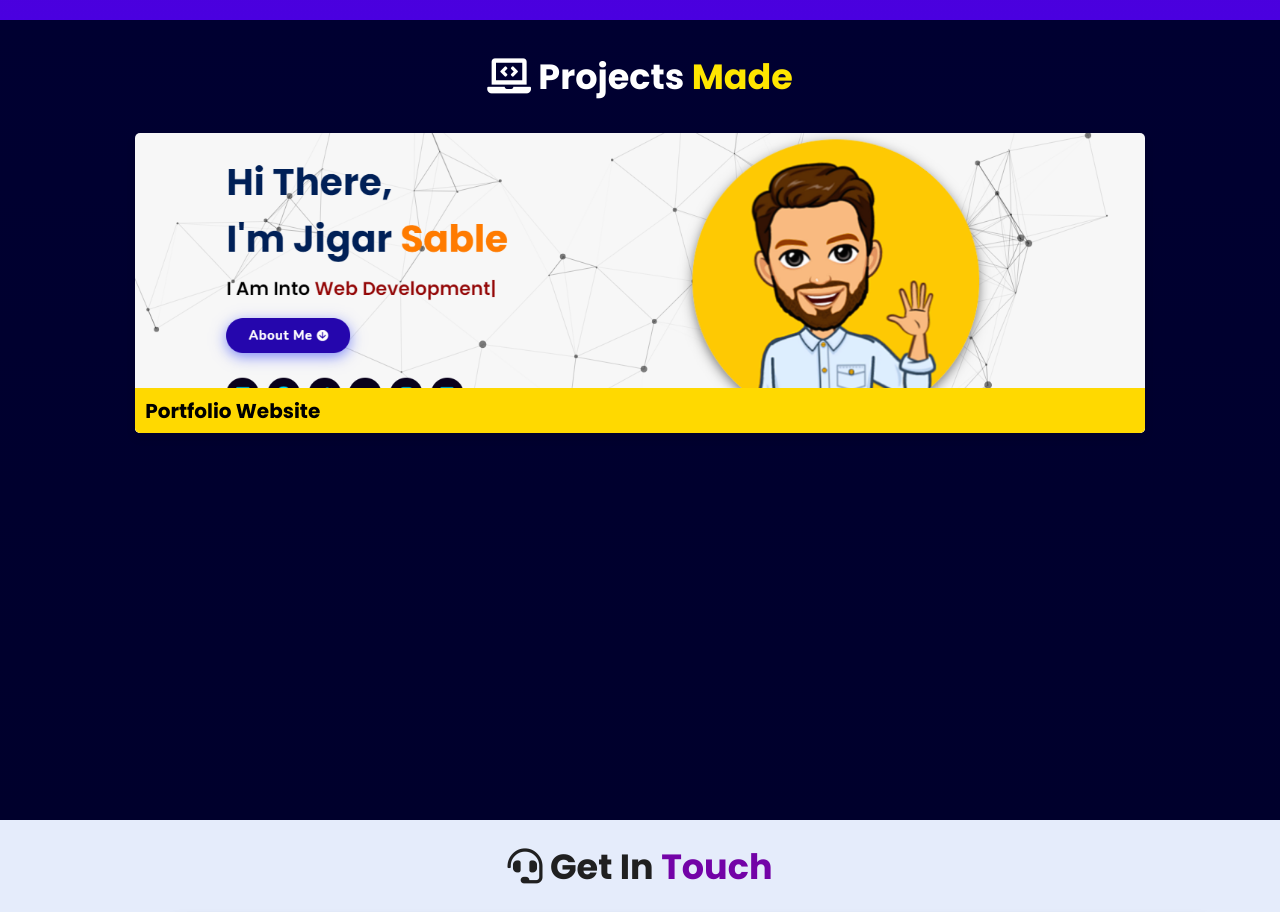
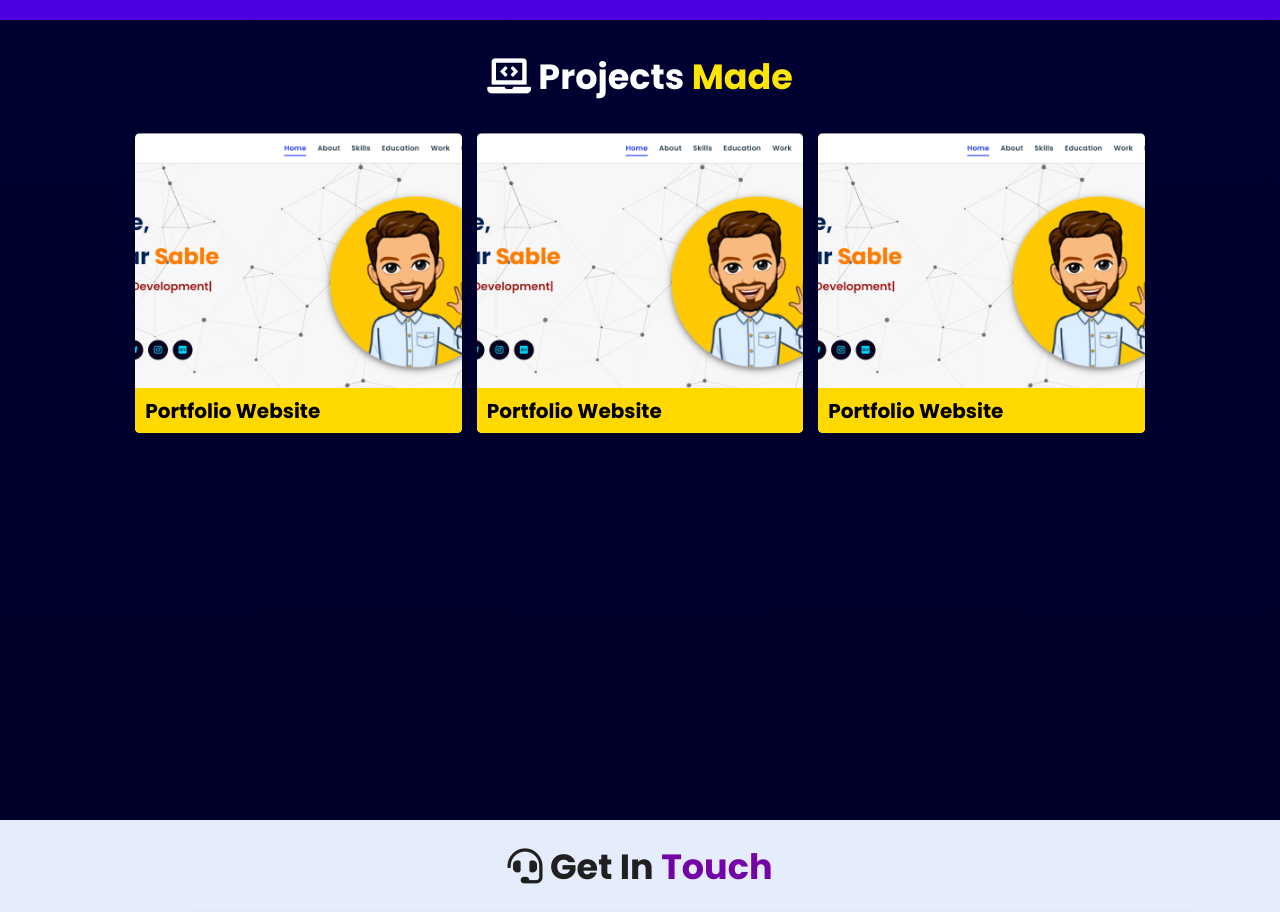
Before and after one commit to alekjovicic321/online_portfolio, a plain HTML site: page index.html in a window 1280 px wide. Shown: the part 2300-3212 px from the top of the page. Drawn offline with nearby package versions, Linux system fonts and the light colour scheme.

Commit message:
Update index.html

```diff
--- a/index.html
+++ b/index.html
@@ -136,7 +136,36 @@
         </div>
       </div>
     </div>
-
+    <div class="box tilt">
+      <img draggable="false" src="./assets/images/projects/portfolio1.PNG" alt="" />
+      <div class="content">
+        <div class="tag">
+        <h3>Portfolio Website</h3>
+        </div>
+        <div class="desc">
+          <p>Personal portfolio website. Don't need much info about it, just scroll down. You're here only!</p>
+          <div class="btns">
+            <a href="#" class="btn" target="_blank"><i class="fas fa-eye"></i> View</a>
+            <a href="https://github.com/jigar-sable/Portfolio-Website" class="btn" target="_blank">Code <i class="fas fa-code"></i></a>
+          </div>
+        </div>
+      </div>
+    </div>
+    <div class="box tilt">
+      <img draggable="false" src="./assets/images/projects/portfolio1.PNG" alt="" />
+      <div class="content">
+        <div class="tag">
+        <h3>Portfolio Website</h3>
+        </div>
+        <div class="desc">
+          <p>Personal portfolio website. Don't need much info about it, just scroll down. You're here only!</p>
+          <div class="btns">
+            <a href="#" class="btn" target="_blank"><i class="fas fa-eye"></i> View</a>
+            <a href="https://github.com/jigar-sable/Portfolio-Website" class="btn" target="_blank">Code <i class="fas fa-code"></i></a>
+          </div>
+        </div>
+      </div>
+    </div>
 </div>
 </section>
 <!-- work project section ends -->
```
